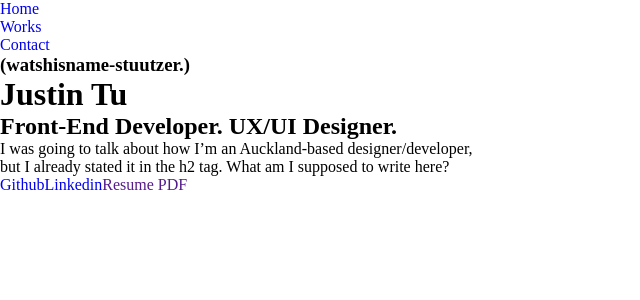
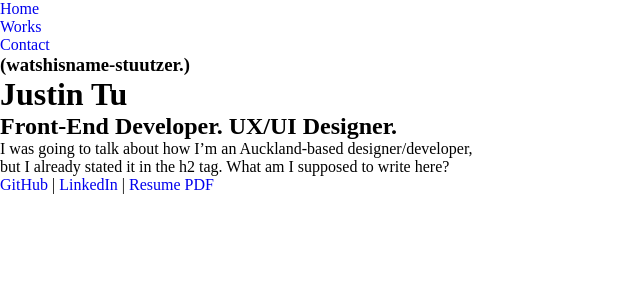
Before and after one commit to stuutzer/watshisname-stuutzer, a Next.js app: page / in a window 1280 px wide. Shown: the top 300 px of the page, without its empty margins (0-640 px from the left). Built offline with nearby package versions, Linux system fonts and the light colour scheme.

Commit message:
feat: implemented dynamic rendering for footer links

```diff
--- a/app/components/footer.tsx
+++ b/app/components/footer.tsx
@@ -1,10 +1,35 @@
+import { Fragment } from "react";
+
 export default function Footer(){
+    const footerLinks = [
+        {
+            key: 1,
+            name: "GitHub",
+            url: "https://github.com/stuutzer",
+        },
+        {
+            key: 2,
+            name: "LinkedIn",
+            url: "https://www.linkedin.com/in/justin-teng-tu/",
+        },
+        {
+            key: 3,
+            name: "Resume PDF",
+            url: "JustinTuResumeMarch2025.pdf",
+        },
+    ]
+
     return(
         <>
         <footer>
-            <a href="https://github.com/stuutzer" target="_blank">Github</a>
-            <a href="https://www.linkedin.com/in/justin-teng-tu/" target="_blank">Linkedin</a>
-            <a href="">Resume PDF</a>
+            {
+                footerLinks.map(footerLink =>
+                    <Fragment key={footerLink.key}>
+                        <a href={footerLink.url} target="_blank">{footerLink.name}</a>
+                        {footerLink.key < footerLinks.length && " | "}
+                    </Fragment>
+                )
+            }
         </footer>
         </>
     );
--- a/app/layout.tsx
+++ b/app/layout.tsx
@@ -13,8 +13,8 @@ const geistMono = Geist_Mono({
 });
 
 export const metadata: Metadata = {
-  title: "Create Next App",
-  description: "Generated by create next app",
+  title: "watshisname-stuutzer",
+  description: "Check out my super dope website.",
 };
 
 export default function RootLayout({
--- a/app/works/page.tsx
+++ b/app/works/page.tsx
@@ -11,7 +11,7 @@ export default function Works() {
       imgSrc: "mtglossary.png",
       desc: "Lorem ipsum dolor sit amet, consectetur adipiscing elit, sed do eiusmod tempor incididunt ut labore et dolore magna aliqua. Ut enim ad minim veniam, quis nostrud exercitation ullamco laboris nisi ut aliquip ex ea commodo consequat. Duis aute irure dolor in reprehenderit in voluptate velit esse cillum dolore eu fugiat nulla pariatur. Excepteur sint occaecat cupidatat non proident,",
       roles: ["Interface Design", "Product Design", "Full-Stack Development",],
-      link: "https://www.mtglossary.com/",
+      url: "https://www.mtglossary.com/",
     },
     {
       key: 2,
@@ -21,7 +21,7 @@ export default function Works() {
       imgSrc: "tawhiti.png",
       desc: "Lorem ipsum dolor sit amet, consectetur adipiscing elit, sed do eiusmod tempor incididunt ut labore et dolore magna aliqua. Ut enim ad minim veniam, quis nostrud exercitation ullamco laboris nisi ut aliquip ex ea commodo consequat. Duis aute irure dolor in reprehenderit in voluptate velit esse cillum dolore eu fugiat nulla pariatur. Excepteur sint occaecat cupidatat non proident,",
       roles: ["Graphic Design", "Interface Design", "Project Management", "Front-End Development",],
-      link: "https://www.tawhiti.co.nz/",
+      url: "https://www.tawhiti.co.nz/",
     },
   ];
 
@@ -44,7 +44,7 @@ export default function Works() {
                     <br />
                     {work.roles.join(', ')}
                 </p>
-                <a href={work.link}>Visit Site</a>
+                <a href={work.url}>Visit Site</a>
             </aside>
           </section>
         )
```
Also changed, not shown: 1 other file (tests, documents, lock files or other folders).
